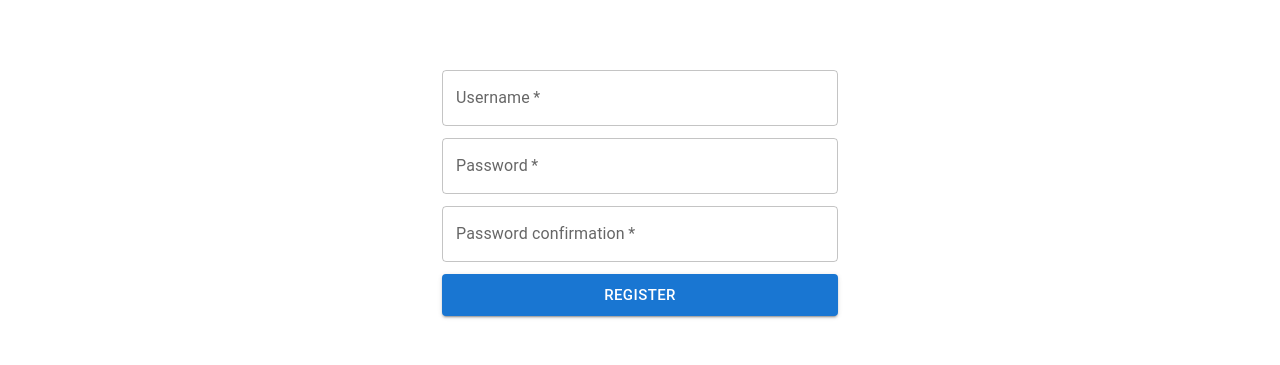
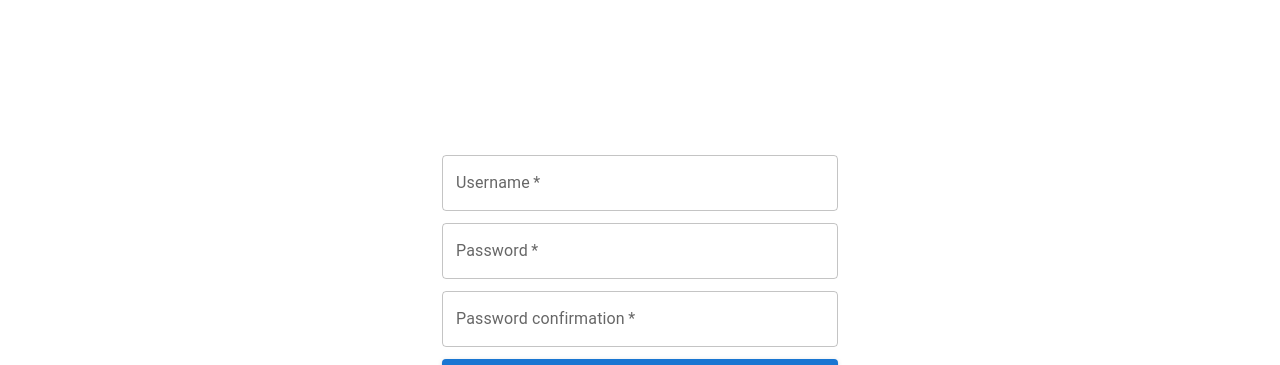
Before and after one commit to maazjes/city-bikes, a React (Create React App) app in the folder front/: page /register in a window 1280 px wide. Shown: the part 122-487 px from the top of the page. Built offline with nearby package versions, Linux system fonts and the light colour scheme; no server answers.

Commit message:
Center login and register forms
Also created a hook for getting app bar height so I could easily set
the right height for the views.

```diff
--- /dev/null
+++ b/front/src/hooks/useAppBarHeight.ts
@@ -0,0 +1,20 @@
+import { useMediaQuery, useTheme } from '@mui/material';
+
+const useAppBarHeight = (): number => {
+  const {
+    mixins: { toolbar },
+    breakpoints
+  } = useTheme();
+
+  const queryDesktop = breakpoints.up('sm');
+  const queryLandscape = `${breakpoints.up('xs')} and (orientation: landscape)`;
+
+  const isDesktop = useMediaQuery(queryDesktop);
+  const isLandscape = useMediaQuery(queryLandscape);
+
+  const cssToolbar = toolbar[isDesktop ? queryDesktop : isLandscape ? queryLandscape : ''];
+
+  return ((cssToolbar ?? toolbar) as { minHeight: number })?.minHeight ?? 0;
+};
+
+export default useAppBarHeight;
--- a/front/src/views/Login.tsx
+++ b/front/src/views/Login.tsx
@@ -8,6 +8,7 @@ import * as yup from 'yup';
 import Notification from 'src/components/Notification';
 import { setAuthToken } from 'src/util/authToken';
 import LoggedInContext from 'src/context/loggedIn';
+import useAppBarHeight from 'src/hooks/useAppBarHeight';
 
 const validationSchema = yup.object().shape({
   username: yup
@@ -31,6 +32,7 @@ const Login = (): JSX.Element => {
   const navigate = useNavigate();
   const [notification, setNotification] = useState({ text: '', error: false });
   const { setLoggedIn } = useContext(LoggedInContext);
+  const appBarHeight = useAppBarHeight();
 
   const onSubmit = async (values: typeof initialValues): Promise<void> => {
     try {
@@ -56,7 +58,13 @@ const Login = (): JSX.Element => {
           }}
           component="form"
           maxWidth="xs"
-          sx={{ display: 'flex', flexDirection: 'column', marginTop: '10%' }}
+          sx={{
+            display: 'flex',
+            height: window.innerHeight - appBarHeight,
+            pb: `${appBarHeight}px`,
+            flexDirection: 'column',
+            justifyContent: 'center'
+          }}
         >
           <FormikTextInput required type="text" label="Username" name="username" id="username" />
           <FormikTextInput
--- a/front/src/views/Register.tsx
+++ b/front/src/views/Register.tsx
@@ -5,6 +5,7 @@ import FormikTextInput from 'src/components/FormikTextInput';
 import { createUser } from 'src/services/users';
 import * as yup from 'yup';
 import Notification from 'src/components/Notification';
+import useAppBarHeight from 'src/hooks/useAppBarHeight';
 
 const validationSchema = yup.object().shape({
   username: yup
@@ -31,6 +32,7 @@ const initialValues = {
 
 const Register = (): JSX.Element => {
   const [notification, setNotification] = useState({ text: '', error: false });
+  const appBarHeight = useAppBarHeight();
 
   const onSubmit = async ({ username, password }: typeof initialValues): Promise<void> => {
     try {
@@ -53,7 +55,13 @@ const Register = (): JSX.Element => {
           }}
           component="form"
           maxWidth="xs"
-          sx={{ display: 'flex', flexDirection: 'column', marginTop: '10%' }}
+          sx={{
+            display: 'flex',
+            height: window.innerHeight - appBarHeight,
+            pb: `${appBarHeight}px`,
+            flexDirection: 'column',
+            justifyContent: 'center'
+          }}
         >
           <FormikTextInput required type="text" label="Username" name="username" />
           <FormikTextInput required type="password" label="Password" name="password" />
```
